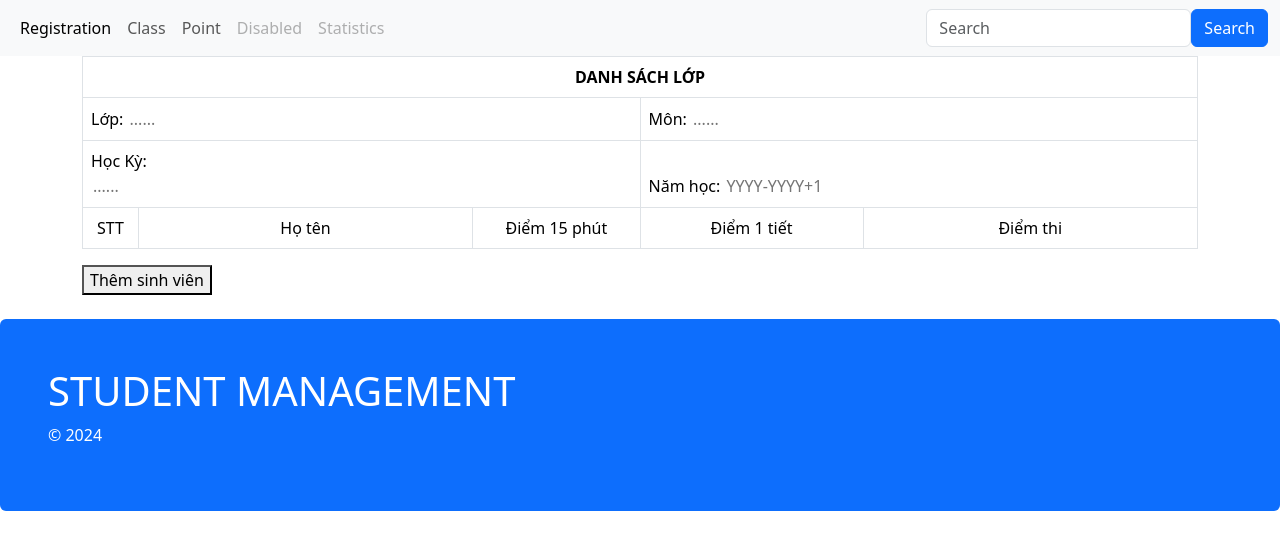
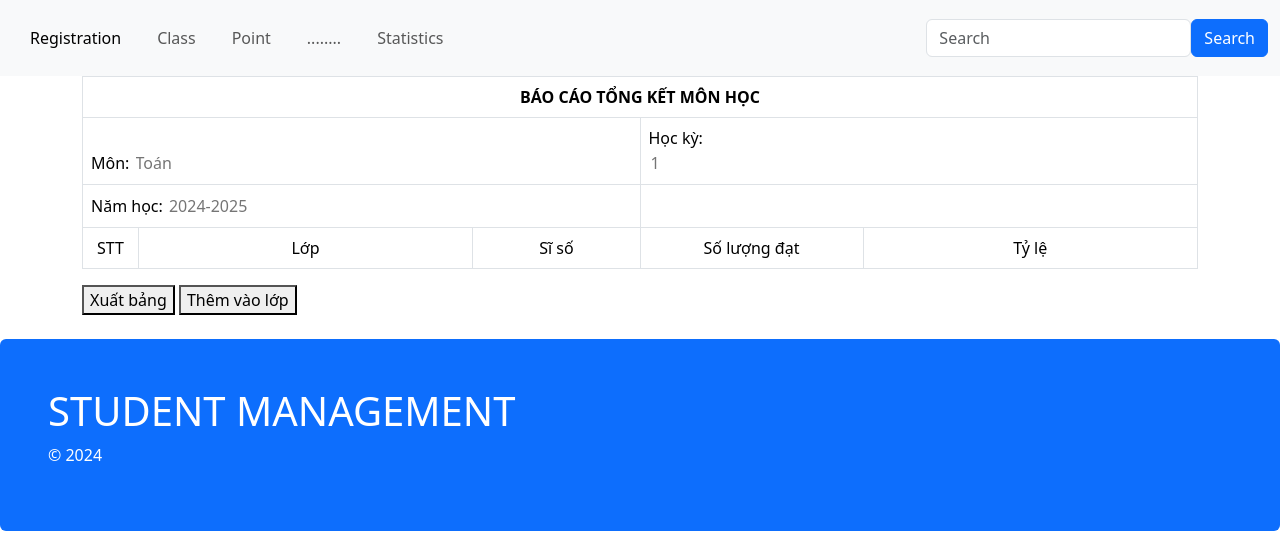
Before and after one commit to nky22112002/CNPM, a Flask app: page /statistics in a window 1280 px wide. Shown: the top 555 px of the page. Run offline with Flask 3, Linux system fonts and the light colour scheme.

Commit message:
upload form statistics.html

```diff
--- a/app.py
+++ b/app.py
@@ -105,7 +105,7 @@ def Point():
     return render_template('point.html')
 
 @app.route('/statistics')
-def Point():
+def Statistics():
     return render_template('statistics.html')
 
 # Route để tìm kiếm sinh viên
--- a/templates/layout/header.html
+++ b/templates/layout/header.html
@@ -11,10 +11,10 @@
         <a class="nav-link" href="/point">Point</a>
       </li>
       <li class="nav-item">
-        <a class="nav-link disabled" href="#">Disabled</a>
+        <a class="nav-link" href="#">........</a>
       </li>
       <li class="nav-item">
-        <a class="nav-link disabled" href="/statistics">Statistics</a>
+        <a class="nav-link" href="/statistics">Statistics</a>
       </li>
     </ul>
       <form class="d-flex">
--- a/templates/statistics.html
+++ b/templates/statistics.html
@@ -13,15 +13,15 @@
                     </tr>
                     <tr>
                         <td colspan="3" style="width: 50%;">Môn:
-                            <input type="text" name="mon" placeholder=".........." style="border: none; outline: none; background-color: transparent; width: 90%;" />
+                            <input type="text" name="mon" placeholder="Toán" style="border: none; outline: none; background-color: transparent; width: 90%;" />
                         </td>
                         <td colspan="2" style="width: 50%;">Học kỳ:
-                            <input type="text" name="hoc_ky" placeholder=".........." style="border: none; outline: none; background-color: transparent; width: 90%;" />
+                            <input type="text" name="hoc_ky" placeholder="1" style="border: none; outline: none; background-color: transparent; width: 90%;" />
                         </td>
                     </tr>
                     <tr>
                         <td colspan="3" style="width: 50%;">Năm học:
-                            <input type="text" name="nam_hoc" placeholder=".........." style="border: none; outline: none; background-color: transparent; width: 90%;" />
+                            <input type="text" id="namHoc" name="nam_hoc" placeholder="YYYY-YYYY+1" style="border: none; outline: none; background-color: transparent; width: 80%;" />
                         </td>
                         <td colspan="2" style="width: 50%;">
                             <input type="text" style="border: none; outline: none; background-color: transparent; width: 90%;" />
@@ -31,23 +31,12 @@
                 <tbody>
                     <tr style="text-align: center;">
                         <td style="width: 5%;">STT</td>
-                        <td style="width: 30%;">Họ tên</td>
-                        <td style="width: 15%;">Giới tính</td>
-                        <td style="width: 20%;">Năm sinh</td>
-                        <td style="width: 30%;">Địa chỉ</td>
+                        <td style="width: 30%;">Lớp</td>
+                        <td style="width: 15%;">Sĩ số</td>
+                        <td style="width: 20%;">Số lượng đạt</td>
+                        <td style="width: 30%;">Tỷ lệ</td>
                     </tr>
-                    <tr style="text-align: center;">
-                        <td style="width: 5%;">1</td>
-                        <td style="width: 30%;">
-                            <input type="text" id="nameInput_1" name="ho_ten_1"
-                                   onkeyup="fetchSuggestions(1)"
-                                   style="border: none; outline: none; background-color: transparent; width: 100%; text-align: center;">
-                            <div id="suggestions_1" class="suggestions-box"></div>
-                        </td>
-                        <td style="width: 15%;"><label id="genderLabel_1">-</label></td>
-                        <td style="width: 20%;"><label id="birthYearLabel_1">-</label></td>
-                        <td style="width: 30%;"><label id="addressLabel_1">-</label></td>
-                    </tr>
+
 
                 </tbody>
                 <nav id="searchNav" class="navbar navbar-light" style="display:none;">
@@ -59,7 +48,7 @@
                 </nav>
             </table>
 
-            <button type="button" id="addRowBtn">Thêm hàng</button>
+            <button type="submit" id="showTable">Xuất bảng</button>
             <button type="button" id="addClassBtn">Thêm vào lớp</button>
 
         </div>
@@ -67,5 +56,11 @@
 
     <script src="https://code.jquery.com/jquery-3.6.0.min.js"></script>
     <script src="/static/js/script.js"></script>
+    <script>
+        // Tự động điền năm học hiện tại vào placeholder của ô "Năm học"
+        const currentYear = new Date().getFullYear();
+        const nextYear = currentYear + 1;
+        document.getElementById('namHoc').placeholder = `${currentYear}-${nextYear}`;
+    </script>
 
 {% endblock %}
```
